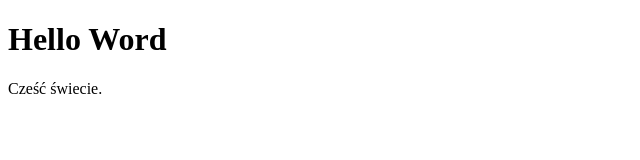
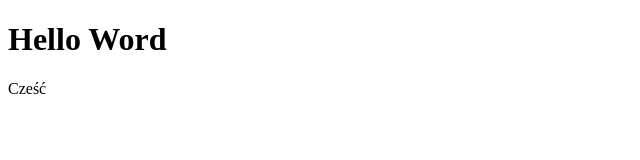
Before and after one commit to Dorkaa/Hello-Word, a plain HTML site: page index.html in a window 1280 px wide. Shown: the full height of the page, 0-640 px from the left. Drawn offline with Linux system fonts and the light colour scheme.

Commit message:
removed text

```diff
--- a/index.html
+++ b/index.html
@@ -10,6 +10,6 @@
     <body>
 
 		<h1>Hello Word</h1>
-        <a> Cześć świecie.</a>
+        <a> Cześć</a>
     </body>
 </html>
```
